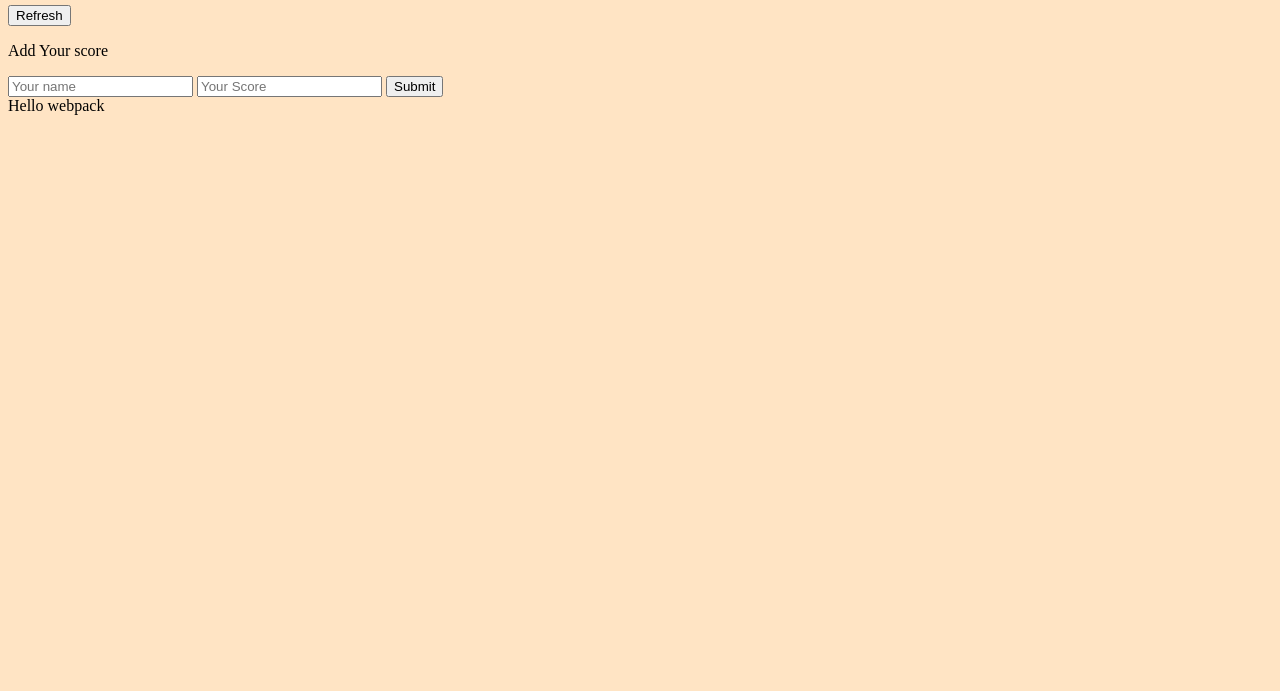
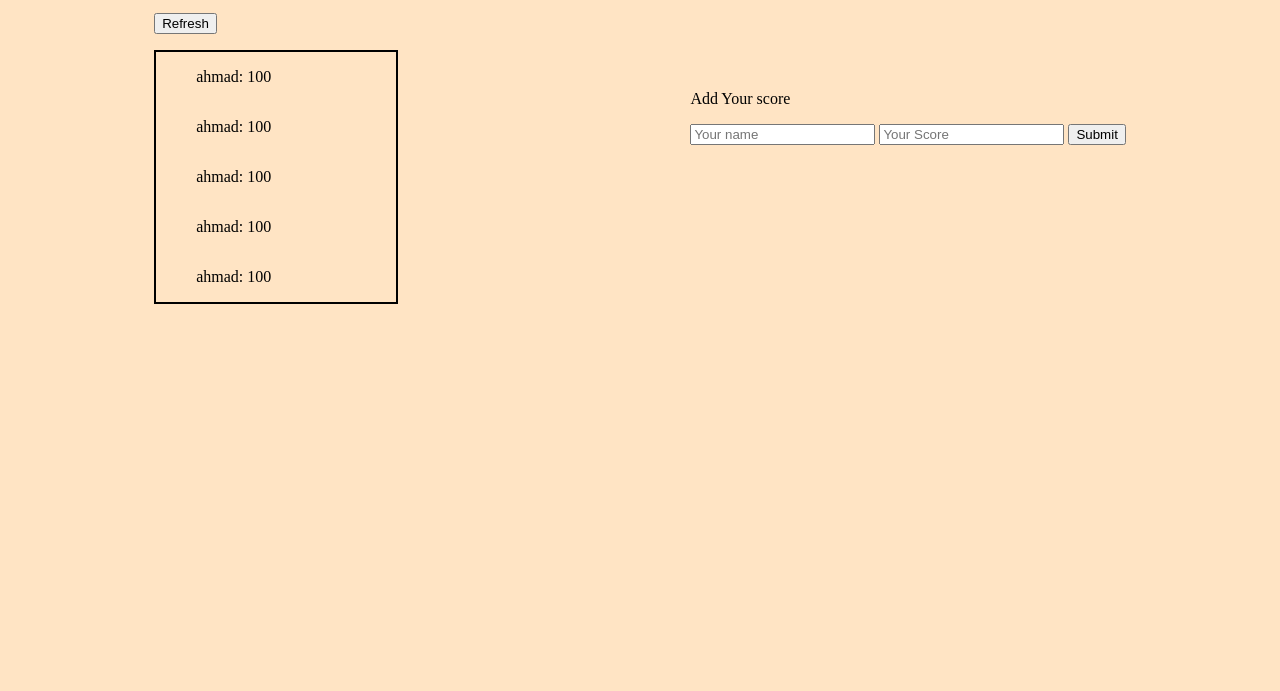
Before and after one commit to ahzia/leaderboard, a website built with webpack: page src/index.html in a window 1280 px wide. Shown: the part 109-800 px from the top of the page. Built offline with nearby package versions, Linux system fonts and the light colour scheme.

Commit message:
made a basic layoit

```diff
--- a/src/index.html
+++ b/src/index.html
@@ -1,15 +1,20 @@
 <!DOCTYPE html>
 <html lang="en">
+
 <head>
     <meta charset="UTF-8">
     <meta name="viewport" content="width=device-width, initial-scale=1.0">
     <title>Wbpack Exercise</title>
 </head>
+
 <body>
+    <div class='container'>
+
+        <div>
             <h1>Leaderboard</h1>
-    <p>Recent Scores</p><button>Refresh</button>
-    <div id='leaderboard'>
-
+            <p>Recent Scores</p>
+            <button>Refresh</button>
+            <div id='leaderboard'></div>
         </div>
         <form>
             <p>Add Your score</p>
@@ -17,5 +22,7 @@
             <input type='number' id='score' placeholder='Your Score' required>
             <input type='submit' value=Submit>
         </form>
+    </div>
 </body>
+
 </html>
--- a/src/index.js
+++ b/src/index.js
@@ -1,12 +1,25 @@
 import _ from 'lodash';
 import './style.css'
-function component() {
-    const element = document.createElement('div');
-
-    // Lodash, now imported by this script
-    element.innerHTML = _.join(['Hello', 'webpack'], ' ');
-
-    return element;
-  }
-
-  document.body.appendChild(component());
+const leaderBoard = [
+    {name:'ahmad',score:100},
+    {name:'ahmad',score:100},
+    {name:'ahmad',score:100},
+    {name:'ahmad',score:100},
+    {name:'ahmad',score:100}];
+const displayList = () => {
+  const section = document.getElementById('leaderboard');
+  const list = document.createElement('ul');
+  list.id = 'list';
+  leaderBoard.forEach((row) => {
+    const { name, score } = row;
+    let card = `<li class="" >
+    <p>${name}: ${score}</p>
+    </li>`;
+    list.insertAdjacentHTML('beforeend', card);
+  });
+  section.innerHTML = '';
+  section.appendChild(list);
+    };
+document.addEventListener('DOMContentLoaded', () => {
+    displayList();
+    });
--- a/src/style.css
+++ b/src/style.css
@@ -1,3 +1,17 @@
 body {
     background-color: bisque;
 }
+
+ul{
+    list-style: none;
+    border: 2px solid black;
+    width:200px;
+    display: flex;
+    flex-direction: column;
+}
+
+.container{
+    display:flex;
+    justify-content: space-around;
+    align-items: center;
+}
```
Lines whose indentation alone changed are shown as unchanged.
